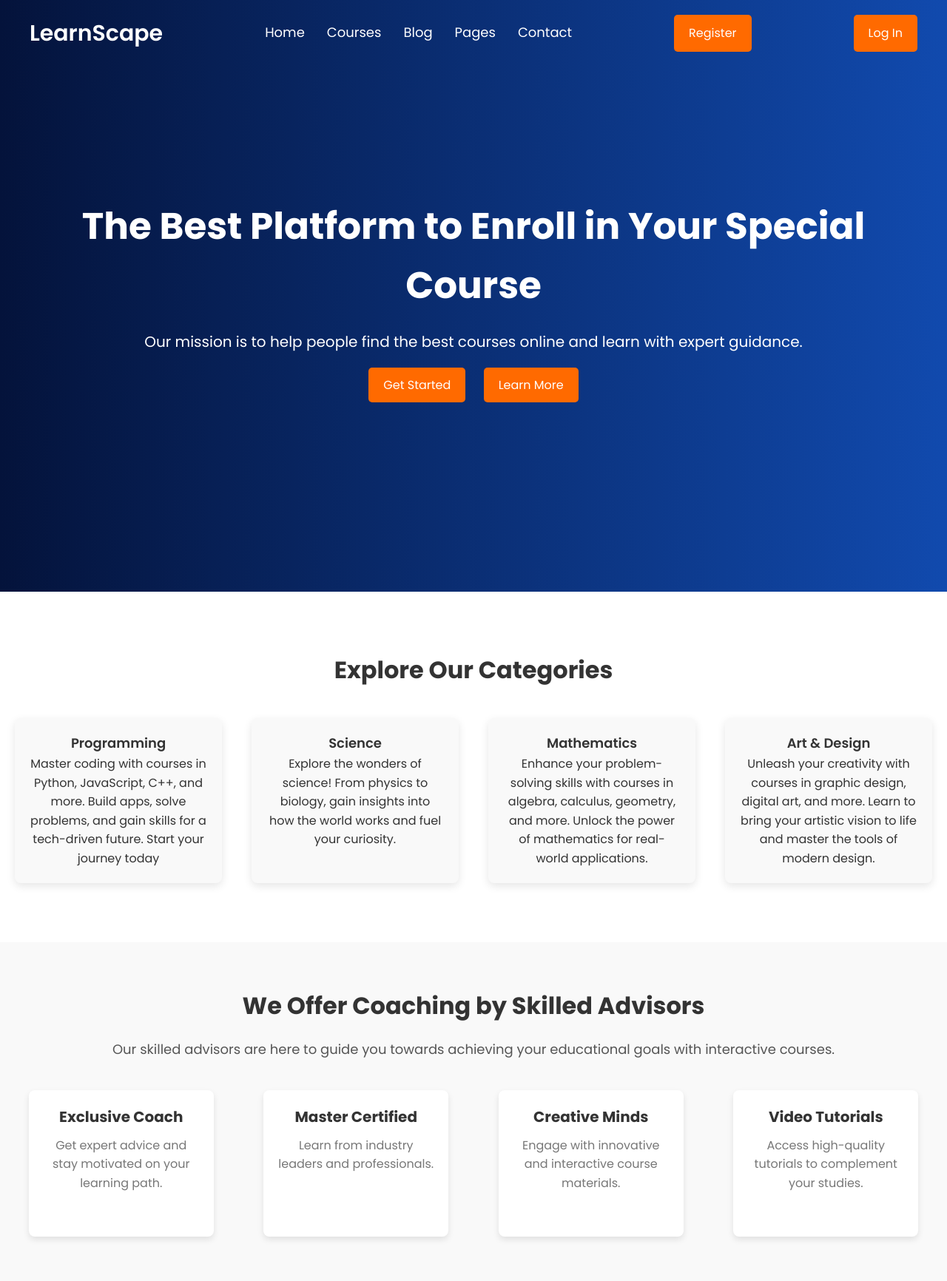
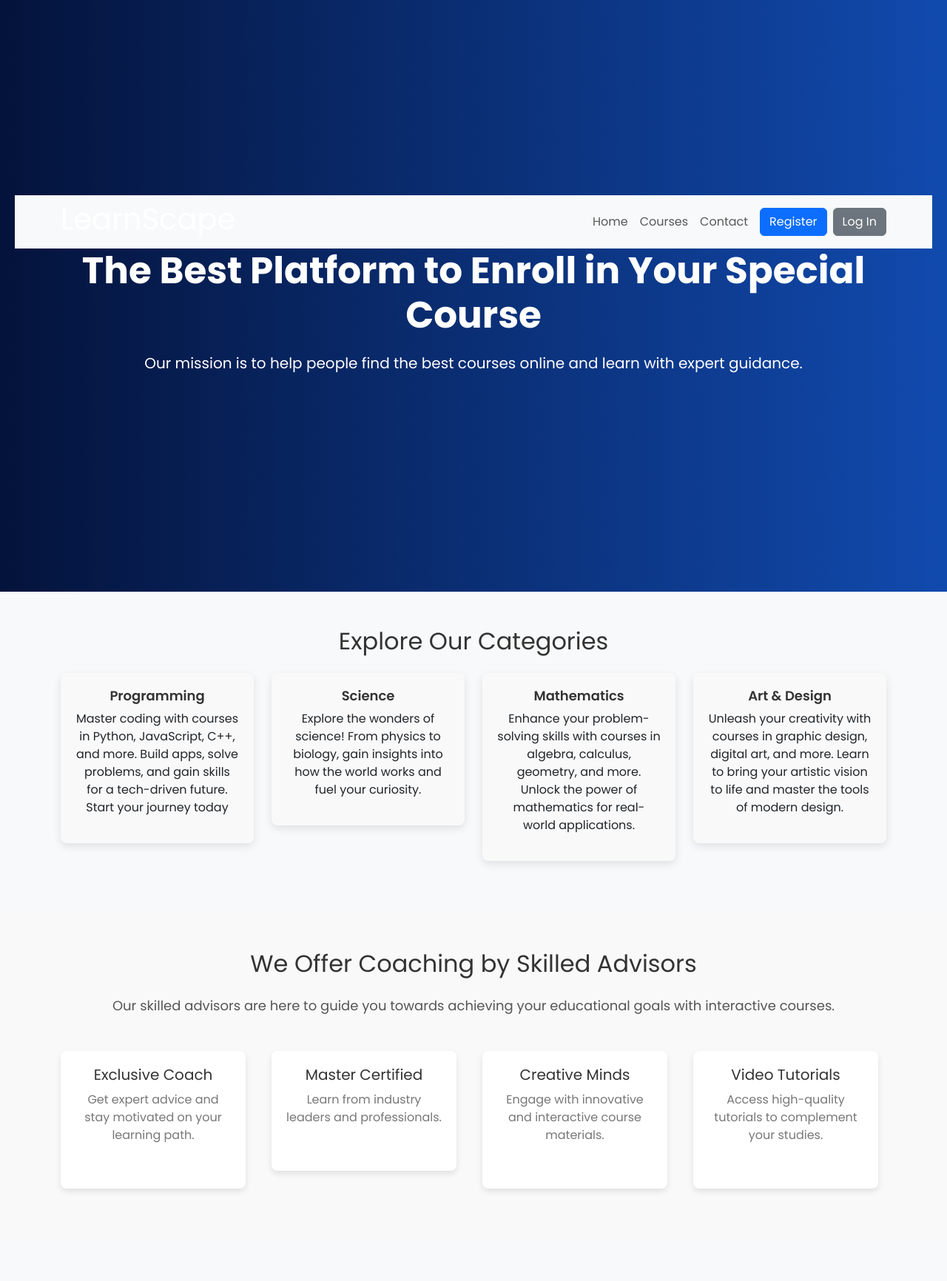
Before and after one commit to andyochieng/LMSproject, a Django app: page / in a window 1280 px wide. Shown: the whole page at 74% size. After the commit the page ends 1611 px from the top, so only its background shows below. Run offline with Django 5.2, Linux system fonts and the light colour scheme.

Commit message:
updated styles

```diff
--- a/lms/urls.py
+++ b/lms/urls.py
@@ -22,7 +22,7 @@ urlpatterns = [
     path('admin/', admin.site.urls),
     path('', include('main.urls')),
     # path('Teachers/', include('Teachers.urls'))
-    # path('accounts/', include('accounts.urls'))
+    path('accounts/', include('accounts.urls'))
 ]+ static(settings.MEDIA_URL, document_root=settings.MEDIA_ROOT)
 if settings.DEBUG:
     urlpatterns += static(settings.STATIC_URL, document_root=settings.STATIC_ROOT)
--- a/main/templates/accounts/login.html
+++ b/main/templates/accounts/login.html
@@ -5,7 +5,6 @@
     <meta charset="UTF-8">
     <meta name="viewport" content="width=device-width, initial-scale=1.0">
     <title>LearnScape - Login</title>
-    <!-- Bootstrap 5 CSS -->
     <link href="https://cdn.jsdelivr.net/npm/bootstrap@5.3.0-alpha1/dist/css/bootstrap.min.css" rel="stylesheet" />
     <link href="https://fonts.googleapis.com/css2?family=Poppins:wght@300;400;600;700&display=swap" rel="stylesheet">
     <link rel="stylesheet" href="{% static 'css/styles.css' %}">
@@ -82,7 +81,7 @@
         </div>
     </div>
 
-    <!-- Bootstrap JS and dependencies -->
+
     <script src="https://cdn.jsdelivr.net/npm/@popperjs/core@2.11.6/dist/umd/popper.min.js"></script>
     <script src="https://cdn.jsdelivr.net/npm/bootstrap@5.3.0-alpha1/dist/js/bootstrap.min.js"></script>
 </body>
--- a/main/templates/main/home.html
+++ b/main/templates/main/home.html
@@ -7,79 +7,96 @@
     <title>LearnScape - Home</title>
     <link rel="stylesheet" href="{% static 'css/styles.css' %}">
     <link href="https://fonts.googleapis.com/css2?family=Poppins:wght@300;400;600;700&display=swap" rel="stylesheet">
+    <link href="https://cdn.jsdelivr.net/npm/bootstrap-icons/font/bootstrap-icons.css" rel="stylesheet">
+    <link href="https://cdn.jsdelivr.net/npm/bootstrap@5.3.0/dist/css/bootstrap.min.css" rel="stylesheet">
 </head>
 <body>
     <header class="hero-section">
-        <nav class="navbar">
+        <nav class="navbar navbar-expand-lg navbar-light bg-light">
+            <div class="container">
                 <div class="logo">
-                <a href="#">LearnScape</a>
+                    <a href="#"> <h1>LearnScape</h1></a>
                 </div>
-            <ul class="nav-links">
-                <li><a href="#">Home</a></li>
-                <li><a href="#">Courses</a></li>
-                <li><a href="#">Blog</a></li>
-                <li><a href="#">Pages</a></li>
-                <li><a href="#">Contact</a></li>
+                <ul class="navbar-nav ms-auto">
+                    <li class="nav-item"><a href="#" class="nav-link">Home</a></li>
+                    <li class="nav-item"><a href="{% url 'courses' %}" class="nav-link">Courses</a></li>
+                    <li class="nav-item"><a href="{% url 'contact' %}" class="nav-link">Contact</a></li>
                 </ul>
-            <a href="{% url 'signup' %}" class="btn register-btn">Register</a>
-            <a href="{% url 'login' %}" class="btn register-btn">Log In</a>
+                <a href="{% url 'signup' %}" class="btn btn-primary ms-2">Register</a>
+                <a href="{% url 'login' %}" class="btn btn-secondary ms-2">Log In</a>
+            </div>
         </nav>
-        <div class="hero-content">
+        <div class="container hero-content text-center">
             <h1>The Best Platform to Enroll in Your Special Course</h1>
             <p>Our mission is to help people find the best courses online and learn with expert guidance.</p>
-            <div class="hero-buttons">
-                <a href="#" class="btn">Get Started</a>
-                <a href="#" class="btn secondary-btn">Learn More</a>
-            </div>
         </div>
     </header>
 
-    <section class="categories">
-        <h2>Explore Our Categories</h2>
-        <div class="category-list">
+    <section class="categories py-5 bg-light">
+        <div class="container">
+            <h2 class="text-center mb-4">Explore Our Categories</h2>
+            <div class="row">
+                <div class="col-md-6 col-lg-3 mb-4">
                     <div class="category">
                         <h3>Programming</h3>
                         <p>Master coding with courses in Python, JavaScript, C++, and more. Build apps, solve problems, and gain skills for a tech-driven future. Start your journey today</p>
                     </div>
+                </div>
+                <div class="col-md-6 col-lg-3 mb-4">
                     <div class="category">
                         <h3>Science</h3>
                         <p>Explore the wonders of science! From physics to biology, gain insights into how the world works and fuel your curiosity.</p>
                     </div>
+                </div>
+                <div class="col-md-6 col-lg-3 mb-4">
                     <div class="category">
-
                         <h3>Mathematics</h3>
                         <p>Enhance your problem-solving skills with courses in algebra, calculus, geometry, and more. Unlock the power of mathematics for real-world applications.</p>
-
                     </div>
+                </div>
+                <div class="col-md-6 col-lg-3 mb-4">
                     <div class="category">
                         <h3>Art & Design</h3>
                         <p>Unleash your creativity with courses in graphic design, digital art, and more. Learn to bring your artistic vision to life and master the tools of modern design.</p>
                     </div>
                 </div>
+            </div>
+        </div>
     </section>
 
-    <section class="about">
-        <h2>We Offer Coaching by Skilled Advisors</h2>
-        <p>Our skilled advisors are here to guide you towards achieving your educational goals with interactive courses.</p>
-        <div class="features">
+    <section class="about py-5">
+        <div class="container">
+            <h2 class="text-center mb-4">We Offer Coaching by Skilled Advisors</h2>
+            <p class="text-center mb-5">Our skilled advisors are here to guide you towards achieving your educational goals with interactive courses.</p>
+            <div class="row">
+                <div class="col-md-6 col-lg-3 mb-4">
                     <div class="feature">
                         <h3>Exclusive Coach</h3>
                         <p>Get expert advice and stay motivated on your learning path.</p>
                     </div>
+                </div>
+                <div class="col-md-6 col-lg-3 mb-4">
                     <div class="feature">
                         <h3>Master Certified</h3>
                         <p>Learn from industry leaders and professionals.</p>
                     </div>
+                </div>
+                <div class="col-md-6 col-lg-3 mb-4">
                     <div class="feature">
                         <h3>Creative Minds</h3>
                         <p>Engage with innovative and interactive course materials.</p>
                     </div>
+                </div>
+                <div class="col-md-6 col-lg-3 mb-4">
                     <div class="feature">
                         <h3>Video Tutorials</h3>
                         <p>Access high-quality tutorials to complement your studies.</p>
                     </div>
                 </div>
+            </div>
+        </div>
     </section>
 
+    <script src="https://cdn.jsdelivr.net/npm/bootstrap@5.3.0/dist/js/bootstrap.bundle.min.js"></script>
 </body>
 </html>
--- a/main/urls.py
+++ b/main/urls.py
@@ -1,36 +1,21 @@
-"""
-URL configuration for lms project.
+from django.urls import path
+from .views import home, CoursesVIEW, StudentsVIEW, profile, unenroll, enroll
+from . import views as mainviews  # Alias for `main` app views
+from accounts import views as accounts_views  # Alias for `accounts` app views
 
-The `urlpatterns` list routes URLs to views. For more information please see:
-    https://docs.djangoproject.com/en/5.1/topics/http/urls/
-Examples:
-Function views
-    1. Add an import:  from my_app import views
-    2. Add a URL to urlpatterns:  path('', views.home, name='home')
-Class-based views
-    1. Add an import:  from other_app.views import Home
-    2. Add a URL to urlpatterns:  path('', Home.as_view(), name='home')
-Including another URLconf
-    1. Import the include() function: from django.urls import include, path
-    2. Add a URL to urlpatterns:  path('blog/', include('blog.urls'))
-"""
-from django.urls import path, include
-from .views import home,CoursesVIEW,StudentsVIEW,profile,unenroll,enroll
-from . import views as mainviews
-from accounts import views
-cv=CoursesVIEW()
-sv=StudentsVIEW()
+cv = CoursesVIEW()
+sv = StudentsVIEW()
 
 urlpatterns = [
     path('', home, name='home'),
     path('search', cv.search, name='courses_search'),
     path('signup', sv.signup, name='signup'),
+    path('contact/', mainviews.contact, name='contact'),  # Use `mainviews` for `main` app views
     path('login', sv.login_user, name='login'),
     path('profile', profile, name='profile'),
-path('enroll/<course_id>', enroll, name='enroll'),
-path('unenroll/<course_id>', unenroll, name='unenroll'),
-
+    path('enroll/<course_id>', enroll, name='enroll'),
+    path('unenroll/<course_id>', unenroll, name='unenroll'),
     path('view/<course_id>', cv.view, name='courses_view'),
     path('Student/Dashboard', mainviews.dashboard, name='StudentDashboard'),
-    # path('main/', include('main.urls'))
+    path('courses/', mainviews.courses, name='courses'),
 ]
--- a/main/views.py
+++ b/main/views.py
@@ -11,6 +11,7 @@ from django.contrib.auth.decorators import login_required
 from django.contrib.auth import authenticate, login,logout
 from django.http import Http404
 from django.contrib.auth import get_user_model
+from django.shortcuts import render
 User=get_user_model()
 # Create your views here.
 def home(request):
@@ -19,6 +20,11 @@ def home(request):
 def dashboard(request):
     return render(request, "main/studentDashboard.html")
 
+def contact(request):
+    return render(request, 'main/contact.html')
+
+def courses(request):
+    return render(request, 'main/courses.html')
 
 
 
```
Also changed, not shown: accounts/urls.py (+2 -5 lines), main/templates/base.html (+7 -2 lines), main/templates/main/contact.html (added, +84 -0 lines), main/templates/main/courses.html (added, +64 -0 lines), main/templates/main/search.html (+38 -15 lines), db.sqlite3. Lines whose indentation alone changed are shown as unchanged.
